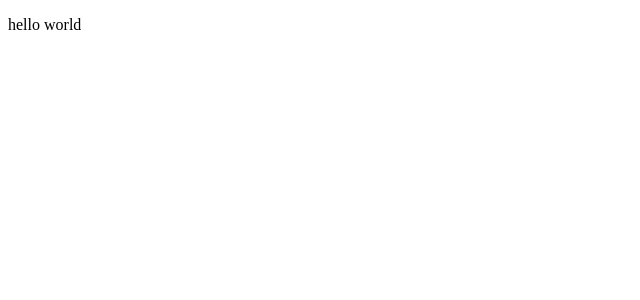
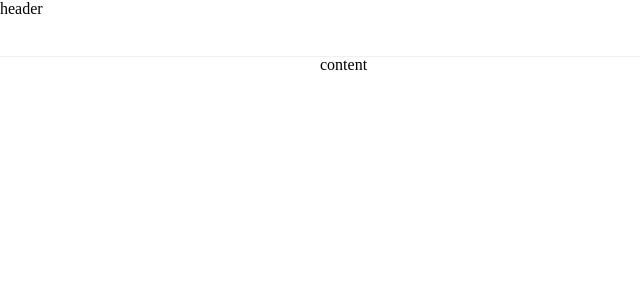
Before and after one commit to chenshenhai/deepsea-pages, a React app: page / in a window 1280 px wide. Shown: the top 300 px of the page, without its empty margins (0-640 px from the left). Built offline with nearby package versions, Linux system fonts and the light colour scheme.

Commit message:
feat: reset

```diff
--- /dev/null
+++ b/src/assets/index.less
@@ -0,0 +1,30 @@
+html,
+body {
+  padding: 0;
+  margin: 0;
+}
+
+.deepsea-page {
+  background: #fff;
+  position: relative;
+  padding-top: 56px;
+
+  .page-header {
+    height: 56px;
+    width: 100%;
+    position: fixed;
+    top: 0;
+    border-bottom: 1px solid #f0f0f0;
+  }
+
+  .page-content {
+    margin: 0 auto;
+    max-width: 640px;
+    min-height: 960px;
+    padding: 0 20px;
+
+  }
+
+
+
+}
--- a/src/components/App.js
+++ /dev/null
@@ -1,10 +0,0 @@
-import React, {Component} from 'react'
-
-export default class App extends Component {
-  render () {
-    return (
-      <div>
-        <p>hello world</p>
-      </div>)
-  }
-}
--- /dev/null
+++ b/src/components/App.jsx
@@ -0,0 +1,16 @@
+import React, {Component} from 'react'
+import Header from './Header.jsx'
+import Content from './Content.jsx'
+import '@/assets/index.less'
+
+class App extends Component {
+  render () {
+    return (
+      <div className="deepsea-page">
+        <Header />
+        <Content />
+      </div>)
+  }
+}
+
+export default App
--- /dev/null
+++ b/src/components/Content.jsx
@@ -0,0 +1,12 @@
+import React, {Component} from 'react'
+
+class Content extends Component {
+  render () {
+    return (
+      <div className="page-content">
+      content
+      </div>)
+  }
+}
+
+export default Content
--- /dev/null
+++ b/src/components/Header.jsx
@@ -0,0 +1,12 @@
+import React, {Component} from 'react'
+
+class Header extends Component {
+  render () {
+    return (
+      <div className="page-header">
+      header
+      </div>)
+  }
+}
+
+export default Header
--- a/src/main.js
+++ b/src/main.js
@@ -1,5 +1,5 @@
 import React from 'react'
 import ReactDOM from 'react-dom'
-import App from './components/App'
+import App from './components/App.jsx'
 
 ReactDOM.render(<App/>, document.getElementById('app'))
```
Also changed, not shown: package.json (+6 -2 lines), 1 other file (tests, documents, lock files or other folders).
